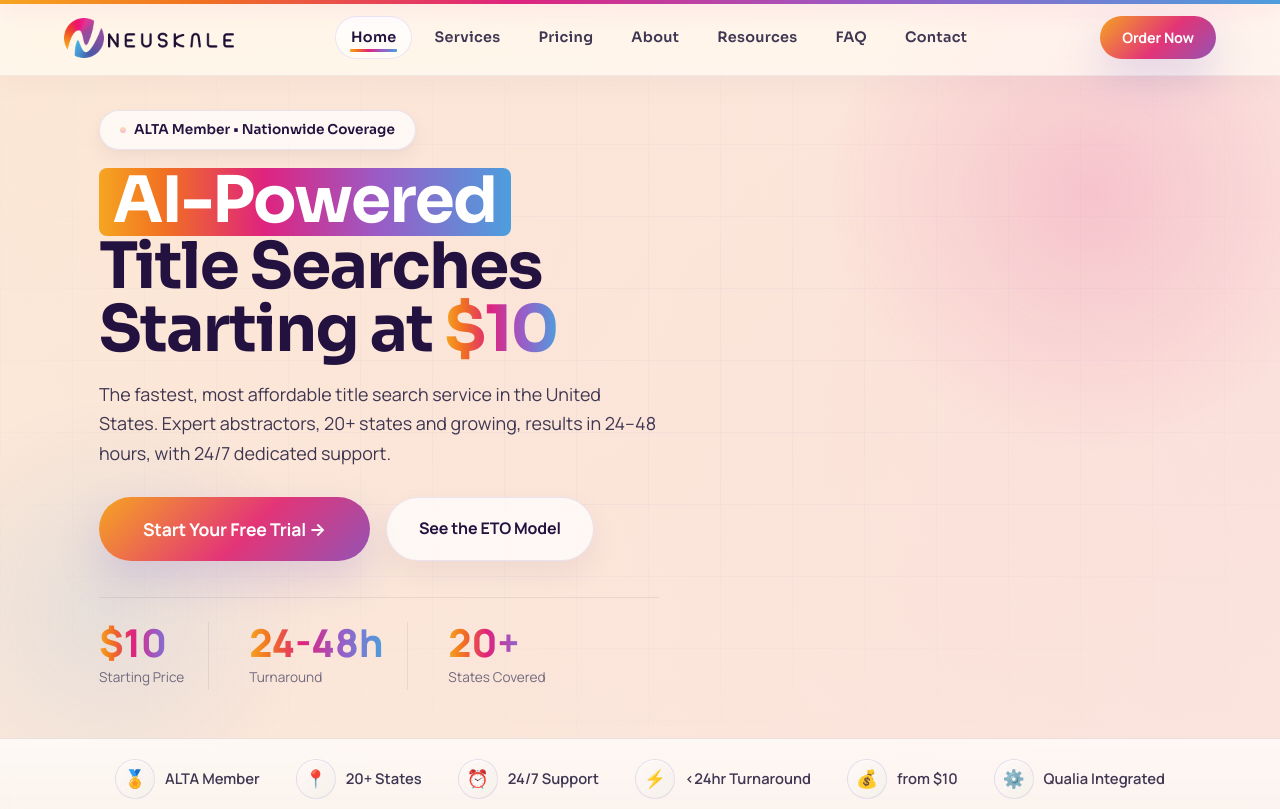
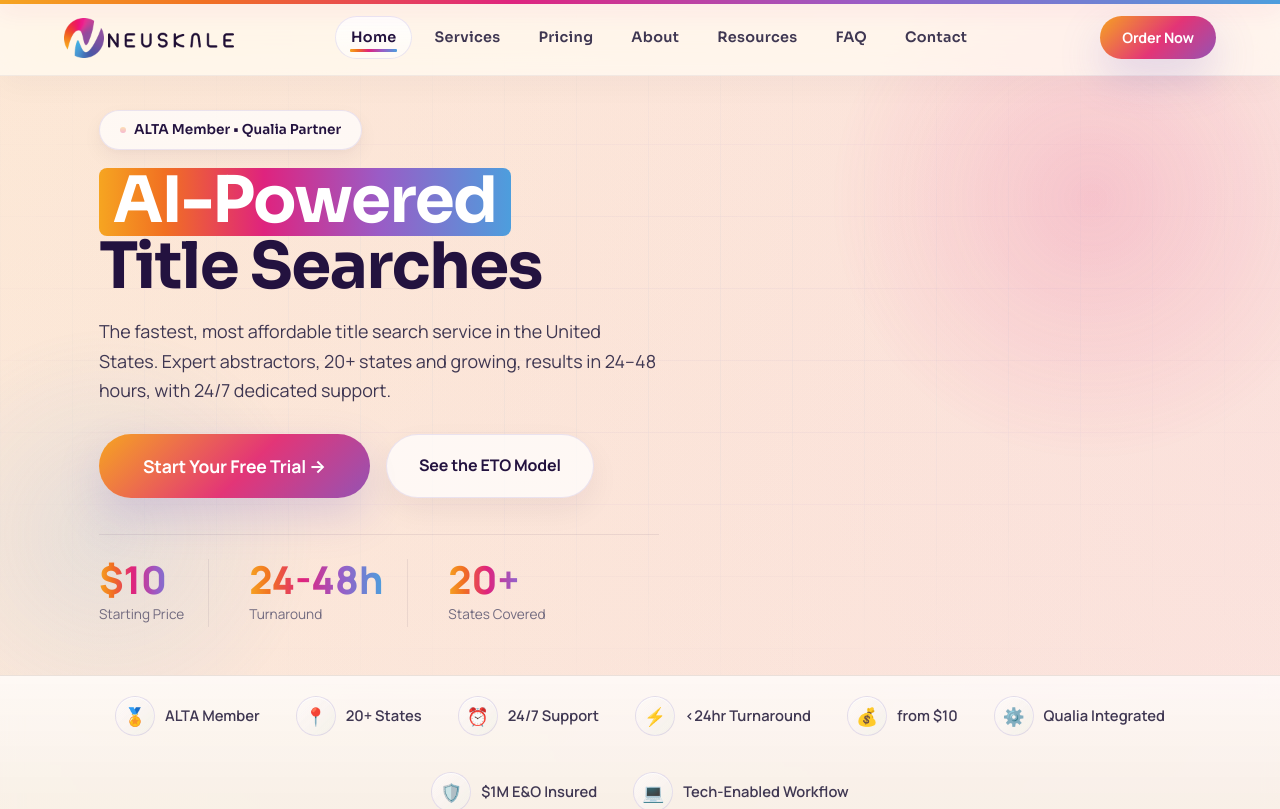
Before and after one commit to neuskale/neuskaleweb, a Next.js app: page / in a window 1280 px wide. Shown: the top 809 px of the page. Built offline with nearby package versions, Linux system fonts and the light colour scheme.

Commit message:
SEO fixes and Changes

```diff
--- a/app/globals.css
+++ b/app/globals.css
@@ -1711,6 +1711,283 @@
 
 .contact-info-label { font-size: 0.83rem; color: var(--text-muted); margin: 0; }
 .contact-info-value { font-weight: 600; color: var(--white); margin: 0; }
+
+.contact-disclaimer {
+  display: flex;
+  align-items: flex-start;
+  gap: 12px;
+  background: linear-gradient(135deg, rgba(255,0,140,0.04), rgba(148,0,255,0.04));
+  border: 1px solid rgba(255,0,140,0.12);
+  border-radius: var(--radius-md);
+  padding: 16px 20px;
+  margin: 0 0 40px;
+}
+
+.contact-disclaimer-icon {
+  font-size: 1rem;
+  flex-shrink: 0;
+  margin-top: 2px;
+}
+
+.contact-disclaimer p {
+  font-size: 0.82rem;
+  color: var(--text-muted);
+  line-height: 1.6;
+  margin: 0;
+}
+
+/* Office mini-cards inside contact info */
+.contact-offices-row {
+  display: grid;
+  grid-template-columns: 1fr 1fr;
+  gap: 12px;
+  padding: 14px 0;
+  border-bottom: 1px solid var(--border);
+}
+
+.contact-office-mini {
+  background: var(--dark-3);
+  border: 1px solid var(--border);
+  border-radius: var(--radius-md);
+  padding: 14px;
+  transition: var(--transition);
+  position: relative;
+  overflow: hidden;
+}
+
+.contact-office-mini::after {
+  content: '';
+  position: absolute;
+  inset: 0;
+  border-radius: var(--radius-md);
+  background: var(--gradient-card);
+  opacity: 0;
+  transition: var(--transition);
+}
+
+.contact-office-mini:hover {
+  border-color: rgba(255, 0, 140, 0.25);
+  box-shadow: var(--shadow-md), 0 0 20px rgba(255,0,140,0.08);
+  transform: translateY(-2px);
+}
+
+.contact-office-mini:hover::after { opacity: 1; }
+
+.contact-office-mini-header {
+  display: flex;
+  align-items: center;
+  gap: 8px;
+  margin-bottom: 10px;
+  position: relative;
+  z-index: 1;
+}
+
+.contact-office-flag {
+  font-size: 1.4rem;
+  line-height: 1;
+  flex-shrink: 0;
+}
+
+.contact-office-region {
+  font-size: 0.68rem;
+  font-weight: 600;
+  text-transform: uppercase;
+  letter-spacing: 0.07em;
+  color: var(--pink);
+  margin: 0 0 2px;
+  line-height: 1;
+}
+
+.contact-office-title {
+  font-size: 0.88rem;
+  font-weight: 700;
+  color: var(--white);
+  margin: 0;
+  line-height: 1.2;
+}
+
+.contact-office-badge {
+  margin-left: auto;
+  padding: 3px 8px;
+  border-radius: 999px;
+  font-size: 0.65rem;
+  font-weight: 700;
+  letter-spacing: 0.05em;
+  background: linear-gradient(135deg, var(--pink), var(--purple));
+  color: #fff;
+  flex-shrink: 0;
+}
+
+.contact-office-badge-in {
+  background: linear-gradient(135deg, var(--orange), var(--pink));
+}
+
+.contact-office-address {
+  font-size: 0.8rem;
+  color: var(--text-muted);
+  line-height: 1.55;
+  margin: 0;
+  position: relative;
+  z-index: 1;
+}
+
+@media (max-width: 480px) {
+  .contact-offices-row { grid-template-columns: 1fr; }
+}
+
+/* ===== OFFICES ===== */
+.offices-grid {
+  display: grid;
+  grid-template-columns: 1fr 1fr;
+  gap: 28px;
+  margin-top: 16px;
+}
+
+.office-card {
+  background: var(--dark-2);
+  border: 1px solid var(--border);
+  border-radius: var(--radius-xl);
+  padding: 32px;
+  position: relative;
+  overflow: hidden;
+  transition: var(--transition);
+}
+
+.office-card::before {
+  content: '';
+  position: absolute;
+  inset: 0;
+  border-radius: var(--radius-xl);
+  background: var(--gradient-card);
+  opacity: 0;
+  transition: var(--transition);
+}
+
+.office-card:hover {
+  border-color: rgba(255, 0, 140, 0.2);
+  box-shadow: var(--shadow-xl), var(--glow-pink);
+  transform: translateY(-4px);
+}
+
+.office-card:hover::before { opacity: 1; }
+
+.office-card-header {
+  display: flex;
+  align-items: center;
+  gap: 16px;
+  position: relative;
+  z-index: 1;
+}
+
+.office-flag {
+  width: 56px;
+  height: 56px;
+  border-radius: var(--radius-md);
+  background: linear-gradient(135deg, rgba(255,0,140,0.08), rgba(148,0,255,0.08));
+  border: 1px solid var(--border);
+  display: flex;
+  align-items: center;
+  justify-content: center;
+  font-size: 1.8rem;
+  flex-shrink: 0;
+}
+
+.office-region {
+  font-size: 0.78rem;
+  font-weight: 600;
+  text-transform: uppercase;
+  letter-spacing: 0.08em;
+  color: var(--pink);
+  margin: 0 0 4px;
+}
+
+.office-name {
+  font-size: 1.25rem;
+  font-weight: 700;
+  color: var(--white);
+  margin: 0;
+}
+
+.office-badge {
+  margin-left: auto;
+  padding: 4px 12px;
+  border-radius: 999px;
+  font-size: 0.72rem;
+  font-weight: 700;
+  letter-spacing: 0.06em;
+  background: linear-gradient(135deg, var(--pink), var(--purple));
+  color: #fff;
+  flex-shrink: 0;
+}
+
+.office-badge-india {
+  background: linear-gradient(135deg, var(--orange), var(--pink));
+}
+
+.office-divider {
+  height: 1px;
+  background: var(--border);
+  margin: 24px 0;
+  position: relative;
+  z-index: 1;
+}
+
+.office-detail {
+  display: flex;
+  gap: 14px;
+  align-items: flex-start;
+  padding: 12px 0;
+  border-bottom: 1px solid var(--border);
+  position: relative;
+  z-index: 1;
+}
+
+.office-detail:last-child { border-bottom: none; }
+
+.office-detail-icon {
+  width: 38px;
+  height: 38px;
+  border-radius: var(--radius-sm);
+  background: linear-gradient(135deg, rgba(255,0,140,0.07), rgba(148,0,255,0.07));
+  border: 1px solid var(--border);
+  display: flex;
+  align-items: center;
+  justify-content: center;
+  font-size: 1rem;
+  flex-shrink: 0;
+  line-height: 38px;
+  text-align: center;
+}
+
+.office-detail-label {
+  font-size: 0.78rem;
+  font-weight: 600;
+  text-transform: uppercase;
+  letter-spacing: 0.06em;
+  color: var(--text-muted);
+  margin: 0 0 3px;
+}
+
+.office-detail-value {
+  font-size: 0.95rem;
+  font-weight: 600;
+  color: var(--white);
+  margin: 0;
+  line-height: 1.5;
+}
+
+.office-detail-value a {
+  color: var(--pink);
+  transition: var(--transition);
+}
+
+.office-detail-value a:hover {
+  color: var(--purple);
+}
+
+@media (max-width: 768px) {
+  .offices-grid { grid-template-columns: 1fr; }
+}
 
 /* ===== ORDER WIZARD ===== */
 .order-wizard {
@@ -2584,7 +2861,11 @@
 }
 
 @media (max-width: 768px) {
-  .hero-stats { flex-direction: column; align-items: center; gap: 16px; }
+  .hero-stats { flex-direction: row; flex-wrap: nowrap; justify-content: center; gap: 0; width: 100%; }
+  .hero-stat { flex: 1 1 0; text-align: center; padding: 12px 4px; border-right: 1px solid rgba(39,21,67,0.08) !important; border-bottom: none; }
+  .hero-stat:last-child { border-right: none !important; }
+  .hero-stat .number { font-size: 1.4rem; white-space: nowrap; }
+  .hero-stat .label { font-size: 0.72rem; }
   .steps { grid-template-columns: 1fr; }
   .steps::before { display: none; }
   .tech-cards,
@@ -2644,7 +2925,8 @@
   .section { padding: 40px 0; }
   .btn { padding: 12px 24px; font-size: 0.95rem; }
   .btn-lg { padding: 14px 32px; font-size: 1rem; }
-  .hero-stat .number { font-size: 2rem; }
+  .hero-stat .number { font-size: 1.25rem; white-space: nowrap; }
+  .hero-stat .label { font-size: 0.68rem; }
   .logo img { height: 30px; }
 }
 
@@ -3713,11 +3995,6 @@
 @media (max-width: 768px) {
   .hero-content h1 { max-width: none; }
 
-  .hero-stat {
-    padding-right: 0;
-    border-right: none;
-  }
-
   .footer {
     background:
       radial-gradient(circle at 50% 0%, rgba(246, 165, 33, 0.2), transparent 30%),
--- a/app/page.tsx
+++ b/app/page.tsx
@@ -63,9 +63,9 @@
           <div className="hero-content">
             <div className="hero-badge">
               <span className="dot"></span>
-              ALTA Member &bull; Nationwide Coverage
+              ALTA Member &bull; Qualia Partner
             </div>
-            <h1><RotatingText /> Title Searches <br />Starting at <span className="highlight">$10</span></h1>
+            <h1><RotatingText /> <br/>Title Searches </h1>
             <p>The fastest, most affordable title search service in the United States. Expert abstractors, 20+ states and growing, results in 24–48 hours, with 24/7 dedicated support.</p>
             <div className="hero-buttons">
               <Link href="/contact" className="btn btn-primary btn-lg">Start Your Free Trial &rarr;</Link>
--- a/components/RotatingText.tsx
+++ b/components/RotatingText.tsx
@@ -2,7 +2,7 @@
 
 import { useEffect, useState } from 'react';
 
-const words = ['Nationwide', 'Affordable', 'AI-Powered'];
+const words = ['Nationwide', 'Affordable', 'AI-Powered','Qualia Partner'];
 
 export default function RotatingText() {
   const [index, setIndex] = useState(0);
```
Also changed, not shown: app/contact/page.tsx (+26 -4 lines), components/ContactForm.tsx (+29 -4 lines), 1 other file (tests, documents, lock files or other folders).
